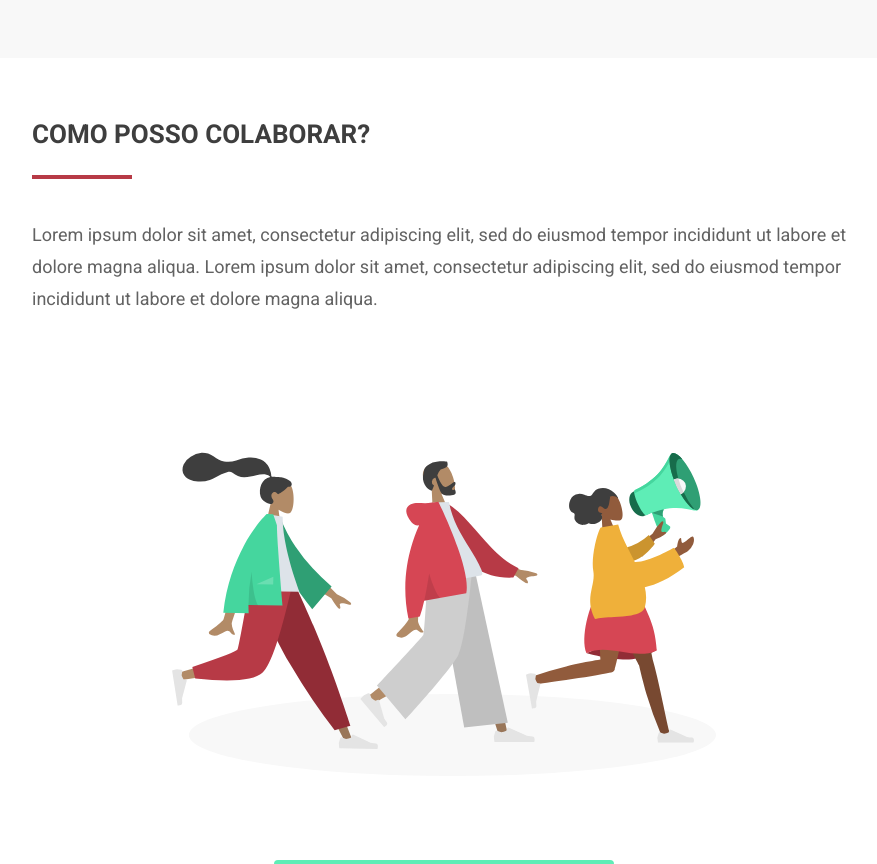
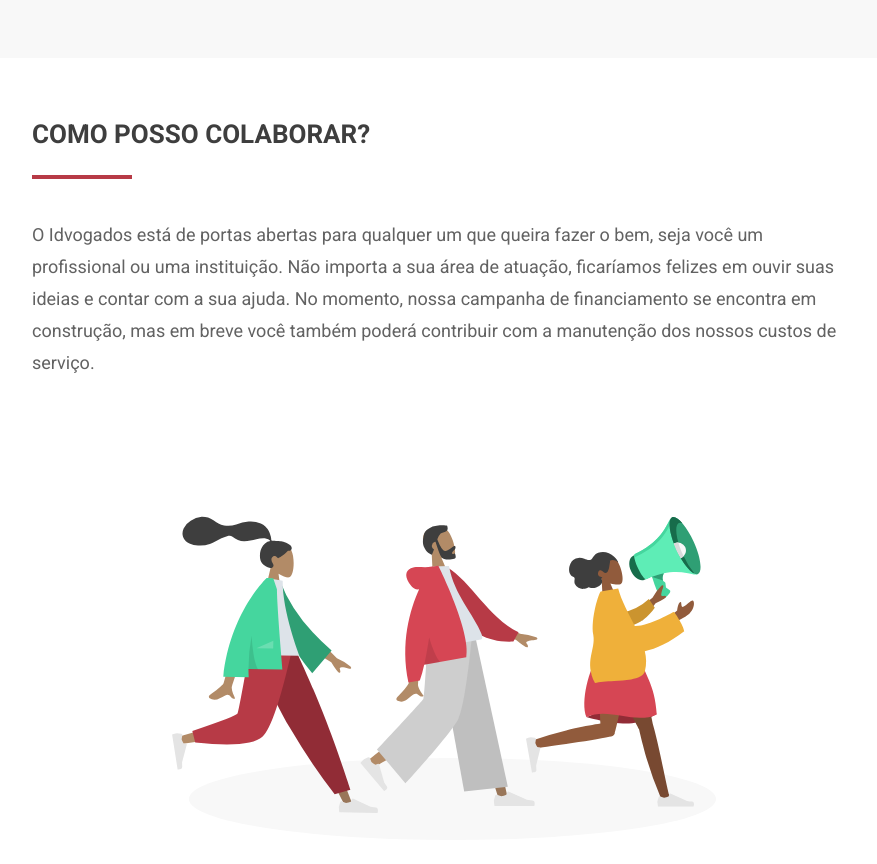
Before and after one commit to idvogados/idvogados.github.io, a Jekyll site: the page built from index.html, in a window 1280 px wide and 900 px high, scrolled down 2212 px, cut to the strip 36-900 px from the top of the window. Shown: the whole strip, without its empty margins (196-1073 px from the left). Built offline with Jekyll 4.4.1, drawn with Linux system fonts in a browser that asks for light colours; a script that is not in the unit is left out.

Commit message:
alterado o texto de como colaborar

```diff
--- a/index.html
+++ b/index.html
@@ -65,9 +65,10 @@ home: true
         <img class="img-colabore show-only-desktop col-m2" src="./assets/img/colabore.svg" alt="Colabore">
         <header class="col-m2">
           <h1>Como posso colaborar?</h1>
-          <p>Lorem ipsum dolor sit amet, consectetur adipiscing elit, sed do eiusmod tempor incididunt ut
-            labore et dolore magna aliqua. Lorem ipsum dolor sit amet, consectetur adipiscing elit, sed
-            do eiusmod tempor incididunt ut labore et dolore magna aliqua.</p>
+          <p>O Idvogados está de portas abertas para qualquer um que queira fazer o bem, seja você um profissional ou uma instituição.
+            Não importa a sua área de atuação, ficaríamos felizes em ouvir suas ideias e contar com a sua ajuda.
+            No momento, nossa campanha de financiamento se encontra em construção, mas em breve você também poderá contribuir com a manutenção dos nossos custos de serviço.
+          </p>
           <img class="img-colabore hide-only-desktop" src="./assets/img/colabore.svg" alt="Colabore">
           <div class="btn-group">
             <a class="btn secondary-btn" href="#!" target="_blank">Quero financiar o projeto</a>
```
